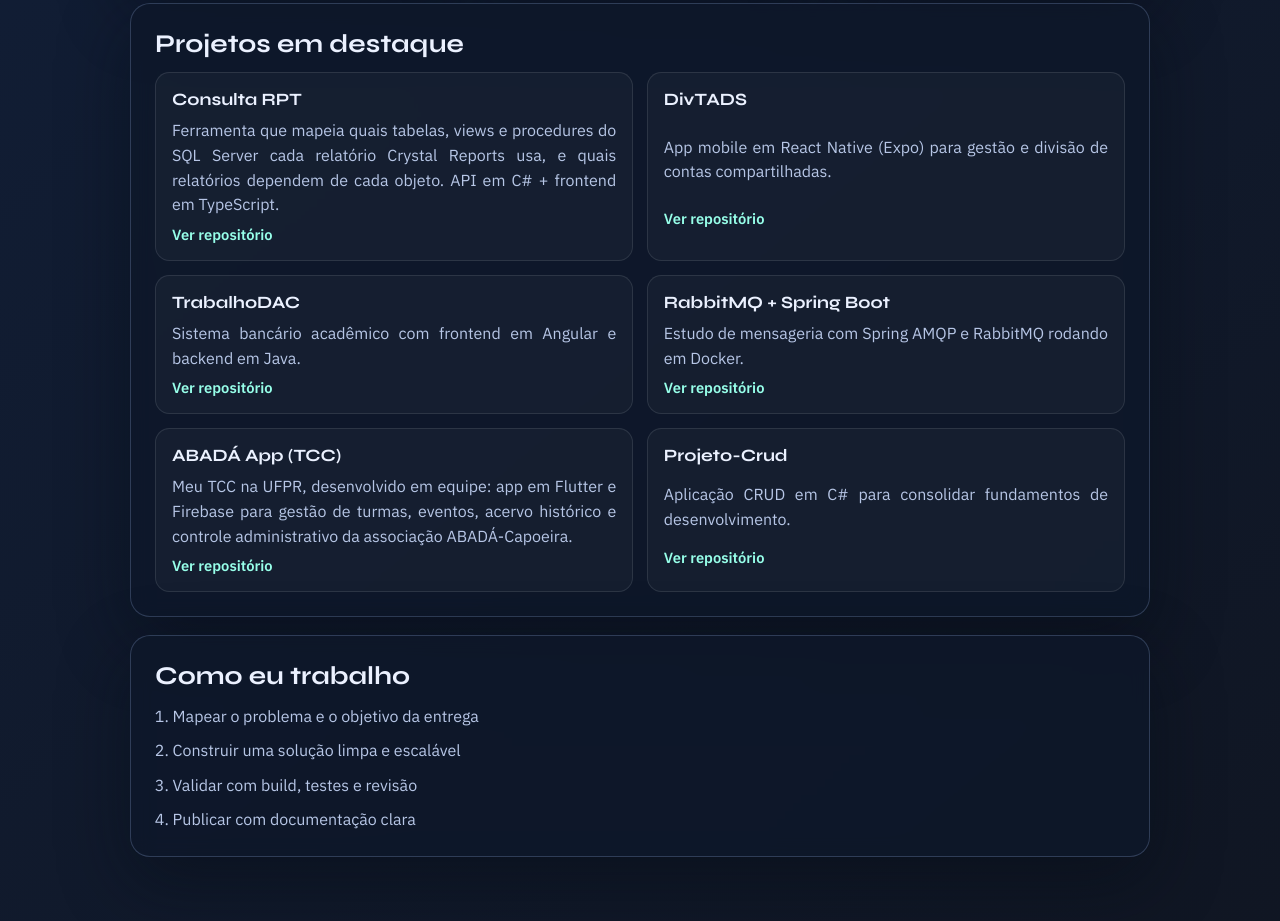
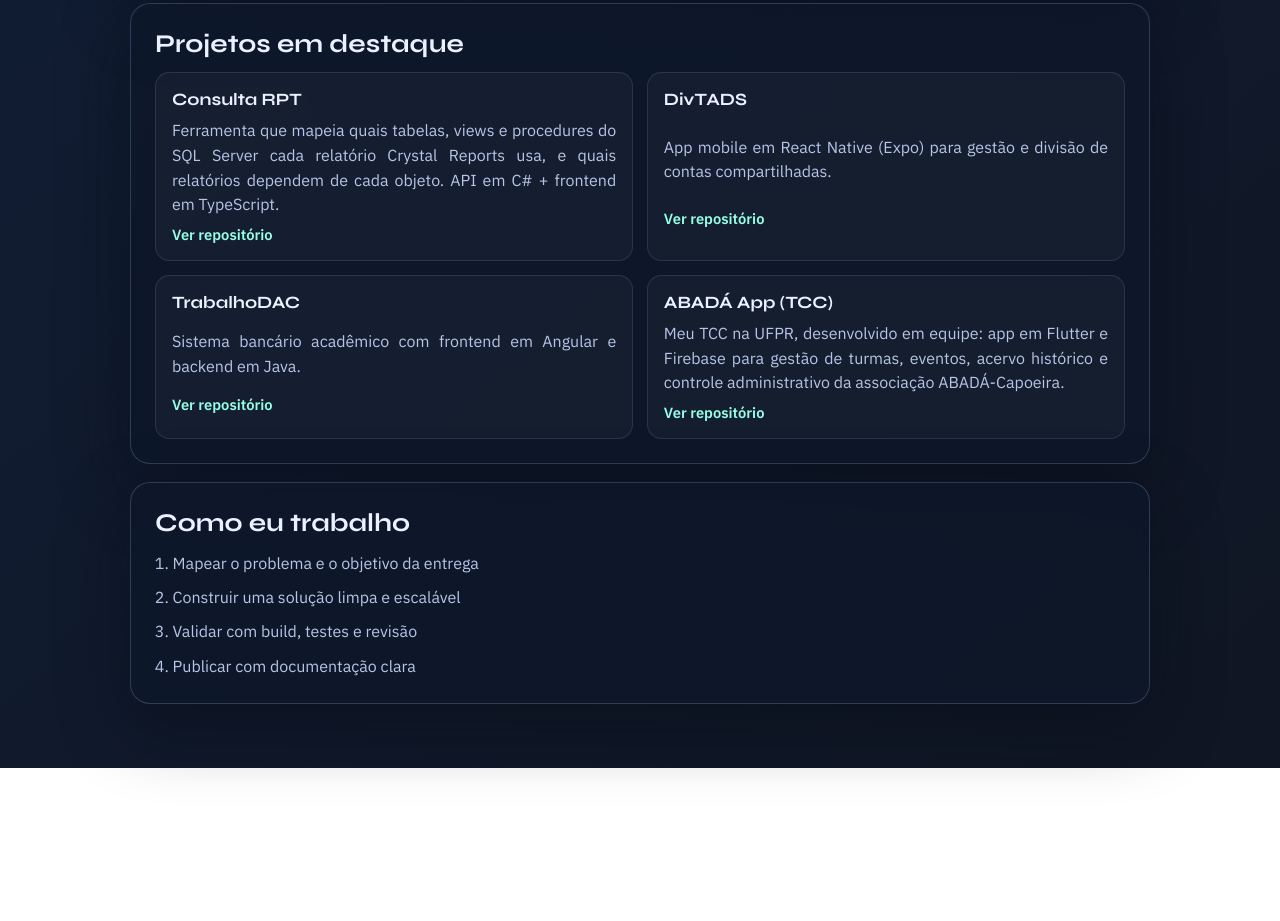
Before and after one commit to cissamil/ds881-curriculo-GRR20245515, an Astro site in the folder minor-meridian/: page / in a window 1280 px wide. Shown: the part 1609-2530 px from the top of the page. After the commit the page ends 2377 px from the top, so only its background shows below. Built offline with nearby package versions, Linux system fonts and the light colour scheme; Astro itself is replaced by a stand-in of ours.

Commit message:
fix:projects

```diff
--- a/minor-meridian/src/pages/index.astro
+++ b/minor-meridian/src/pages/index.astro
@@ -13,9 +13,7 @@ const projectUrls = [
 	"https://github.com/cissamil/consulta-crystal",
 	"https://github.com/cissamil/DivTADS",
 	"https://github.com/cissamil/TrabalhoDAC",
-	"https://github.com/cissamil/RabbitMQ",
 	"https://github.com/PAFONTINHAS/abada-app",
-	"https://github.com/cissamil/Projeto-Crud",
 ];
 
 const content = {
@@ -84,13 +82,11 @@ const content = {
 			},
 			{ name: "DivTADS", description: "App mobile em React Native (Expo) para gestão e divisão de contas compartilhadas." },
 			{ name: "TrabalhoDAC", description: "Sistema bancário acadêmico com frontend em Angular e backend em Java." },
-			{ name: "RabbitMQ + Spring Boot", description: "Estudo de mensageria com Spring AMQP e RabbitMQ rodando em Docker." },
 			{
 				name: "ABADÁ App (TCC)",
 				description:
 					"Meu TCC na UFPR, desenvolvido em equipe: app em Flutter e Firebase para gestão de turmas, eventos, acervo histórico e controle administrativo da associação ABADÁ-Capoeira.",
 			},
-			{ name: "Projeto-Crud", description: "Aplicação CRUD em C# para consolidar fundamentos de desenvolvimento." },
 		],
 		stepsTitle: "Como eu trabalho",
 		steps: [
@@ -163,13 +159,11 @@ const content = {
 			},
 			{ name: "DivTADS", description: "React Native (Expo) mobile app for managing and splitting shared expenses." },
 			{ name: "TrabalhoDAC", description: "Academic banking system with an Angular frontend and a Java backend." },
-			{ name: "RabbitMQ + Spring Boot", description: "Messaging study with Spring AMQP and RabbitMQ running on Docker." },
 			{
 				name: "ABADÁ App (Final Project)",
 				description:
 					"My undergraduate final project at UFPR, built as a team: a Flutter and Firebase app to manage classes, events, historical archives and administration for the ABADÁ-Capoeira association.",
 			},
-			{ name: "Projeto-Crud", description: "CRUD application in C# to strengthen development fundamentals." },
 		],
 		stepsTitle: "How I work",
 		steps: [
```
